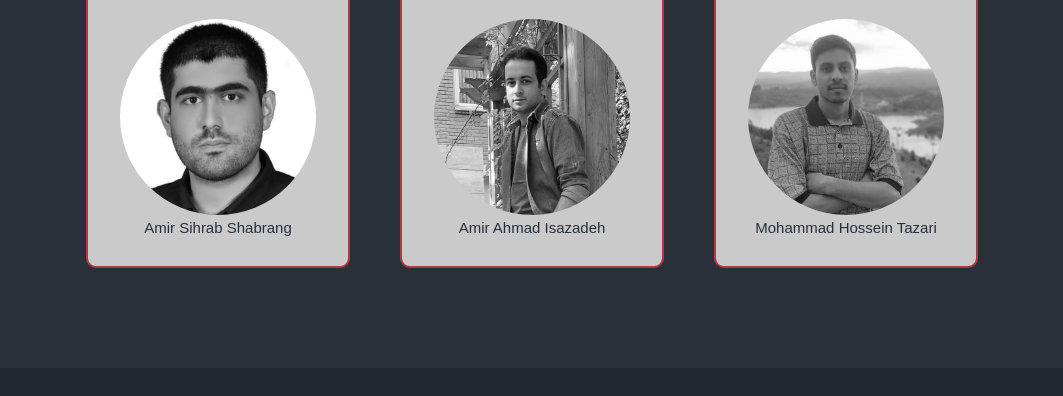
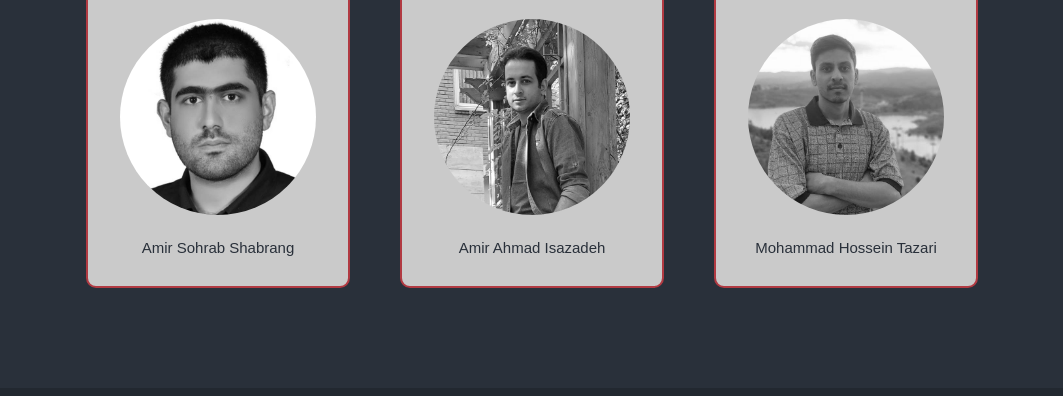
Before and after one commit to aminfallahzadeh/dr-akbar, a website: page index.html in a window 1280 px wide. Shown: the part 4010-4406 px from the top of the page, without its empty margins (108-1171 px from the left). Drawn offline with Linux system fonts and the light colour scheme; a web font is replaced by a local one.

Commit message:
add pages

```diff
--- a/css/style.css
+++ b/css/style.css
@@ -410,7 +410,8 @@ body {
         -webkit-filter: grayscale(100%); }
       .news__images--item p {
         color: #29303a;
-        transition: all 0.5s; }
+        transition: all 0.5s;
+        margin-top: 2rem; }
       .news__images--item:hover {
         transform: translateY(-0.5rem);
         border: 2px solid transparent;
--- a/index.html
+++ b/index.html
@@ -243,7 +243,7 @@
             <div class="news__images">
                 <div class="news__images--item">
                     <img src="./assets/amirsohrab-shabrang.jpg" alt="Amir Sihrab Shabrang" />
-                    <p class="paragraph">Amir Sihrab Shabrang</p>
+                    <p class="paragraph">Amir Sohrab Shabrang</p>
                 </div>
                 <div class="news__images--item">
                     <img src="./assets/amirahmad-isazadeh.jpg" alt="Amir Ahmad Isazadeh" />
```
Also changed, not shown: 12 other files.
